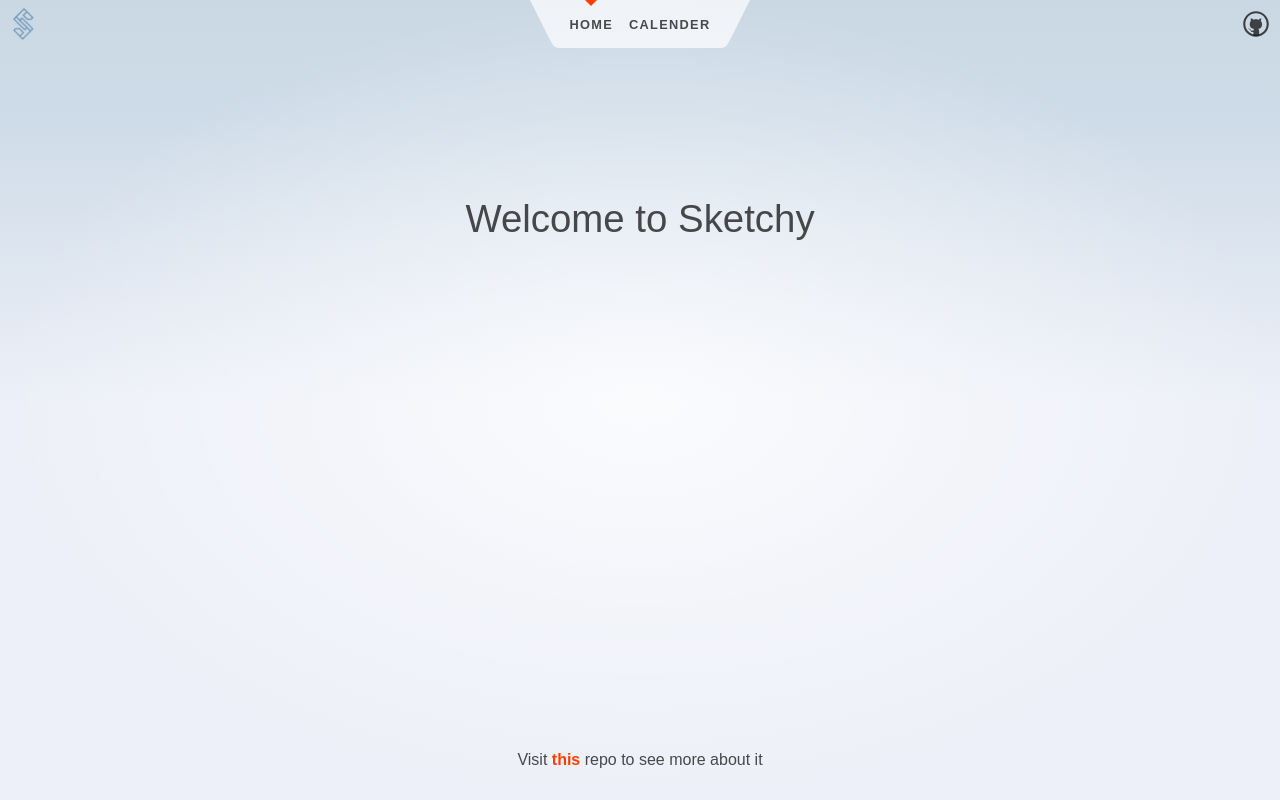
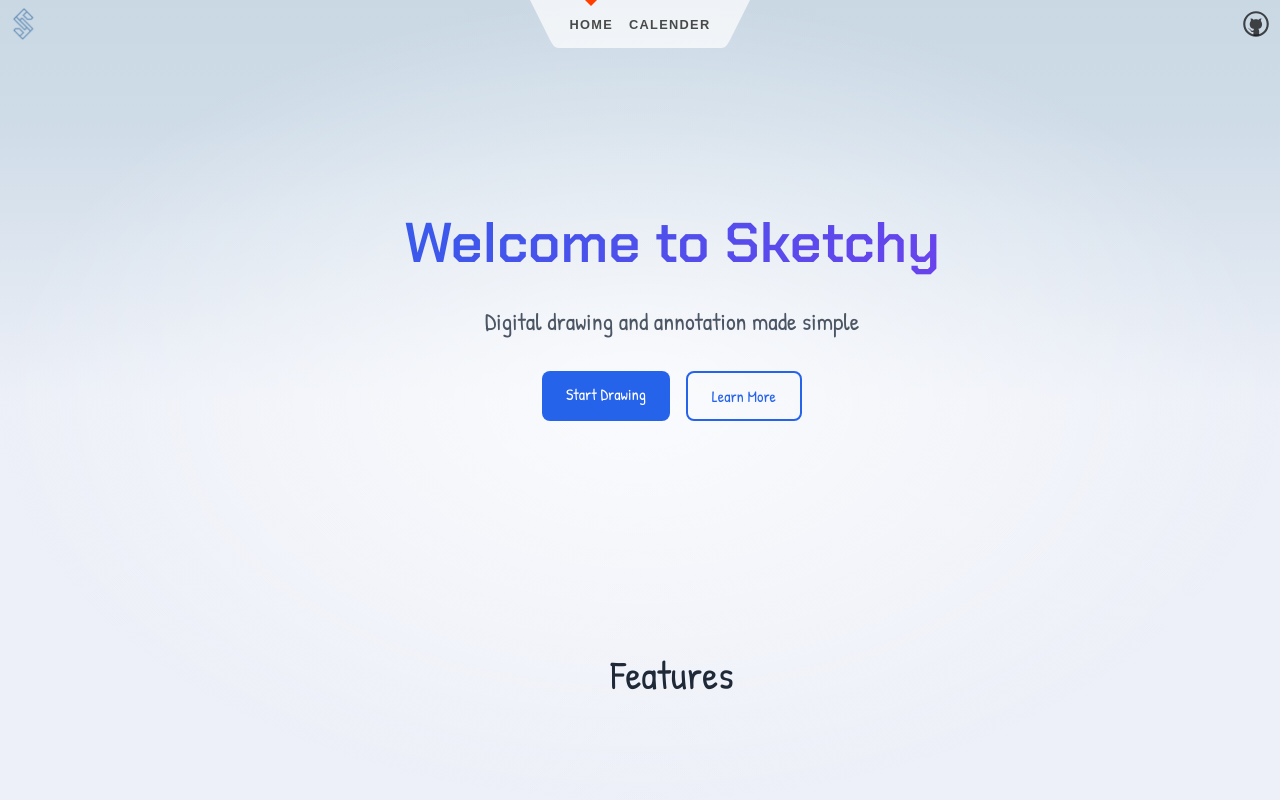
Before and after one commit to Devansh-Walia/calendraw, a SvelteKit app: page / in a window 1280 px wide. Shown: the top 800 px of the page. Built offline with nearby package versions, Linux system fonts and the light colour scheme.

Commit message:
simple landing page setup

```diff
--- a/src/routes/+page.svelte
+++ b/src/routes/+page.svelte
@@ -1,31 +1,204 @@
+<script lang="ts">
+    import { onMount } from 'svelte';
+    import { fade, fly } from 'svelte/transition';
+</script>
+
 <svelte:head>
-    <title>Home</title>
-    <meta name="description" content="Svelte demo app" />
+    <title>Sketchy - Digital Drawing Made Simple</title>
+    <meta
+        name="description"
+        content="A powerful yet simple digital drawing and annotation tool"
+    />
+    <link
+        href="https://fonts.googleapis.com/css2?family=Chakra+Petch:wght@400;600&display=swap"
+        rel="stylesheet"
+    />
 </svelte:head>
 
-<section>
-    <h1 class="welcome">Welcome to Sketchy</h1>
-</section>
+<main>
+    <section class="hero" in:fade>
+        <h1>Welcome to Sketchy</h1>
+        <p class="tagline">Digital drawing and annotation made simple</p>
+        <div class="cta-buttons">
+            <a href="/calender" class="cta-primary">Start Drawing</a>
+            <a href="#features" class="cta-secondary">Learn More</a>
+        </div>
+    </section>
+
+    <section id="features" class="features">
+        <h2>Features</h2>
+        <div class="feature-grid">
+            <div
+                class="feature-card"
+                in:fly={{ y: 50, duration: 1000, delay: 200 }}
+            >
+                <img src="/pen.svg" alt="Drawing Tools" class="feature-icon" />
+                <h3>Drawing Tools</h3>
+                <p>
+                    Express yourself with customizable pen tools, colors, and
+                    stroke widths
+                </p>
+            </div>
+            <div
+                class="feature-card"
+                in:fly={{ y: 50, duration: 1000, delay: 400 }}
+            >
+                <img src="/eraser.svg" alt="Eraser Tool" class="feature-icon" />
+                <h3>Smart Eraser</h3>
+                <p>
+                    Precise erasing with adjustable size for perfect corrections
+                </p>
+            </div>
+            <!-- <div
+                class="feature-card"
+                in:fly={{ y: 50, duration: 1000, delay: 600 }}
+            >
+                <span class="feature-icon text-tool">T</span>
+                <h3>Text Annotations</h3>
+                <p>Add text annotations with customizable fonts and sizes</p>
+            </div> -->
+            <div
+                class="feature-card"
+                in:fly={{ y: 50, duration: 1000, delay: 800 }}
+            >
+                <span class="feature-icon hand-tool">✋</span>
+                <h3>Easy Navigation</h3>
+                <p>Zoom, pan, and move elements with intuitive hand tool</p>
+            </div>
+        </div>
+    </section>
+</main>
 
 <style>
-    section {
-        display: flex;
-        flex-direction: column;
-        justify-content: center;
-        align-items: center;
-        flex: 0.6;
+    main {
+        width: 100%;
+        max-width: 1200px;
+        margin: 0 auto;
+        padding: 2rem;
+    }
+
+    .hero {
+        text-align: center;
+        padding: 4rem 1rem;
+        margin-bottom: 4rem;
     }
 
     h1 {
-        width: 100%;
+        font-family: 'Chakra Petch', sans-serif;
+        font-size: 3.5rem;
+        font-weight: 600;
+        margin-bottom: 1rem;
+        background: linear-gradient(135deg, #2563eb, #7c3aed);
+        -webkit-background-clip: text;
+        -webkit-text-fill-color: transparent;
     }
 
-    .welcome {
-        font-family: 'Chakra Petch', sans-serif;
-        display: block;
-        position: relative;
-        width: 100%;
-        height: 0;
-        padding: 0 0 calc(100% * 495 / 2048) 0;
+    .tagline {
+        font-size: 1.5rem;
+        color: #4b5563;
+        margin-bottom: 2rem;
+    }
+
+    .cta-buttons {
+        display: flex;
+        gap: 1rem;
+        justify-content: center;
+        margin-top: 2rem;
+    }
+
+    .cta-primary,
+    .cta-secondary {
+        padding: 0.75rem 1.5rem;
+        border-radius: 0.5rem;
+        font-weight: 500;
+        text-decoration: none;
+        transition: transform 0.2s;
+    }
+
+    .cta-primary {
+        background: #2563eb;
+        color: white;
+    }
+
+    .cta-secondary {
+        border: 2px solid #2563eb;
+        color: #2563eb;
+    }
+
+    .cta-primary:hover,
+    .cta-secondary:hover {
+        transform: translateY(-2px);
+    }
+
+    .features {
+        padding: 4rem 0;
+    }
+
+    h2 {
+        text-align: center;
+        font-size: 2.5rem;
+        margin-bottom: 3rem;
+        color: #1f2937;
+    }
+
+    .feature-grid {
+        display: grid;
+        grid-template-columns: repeat(auto-fit, minmax(250px, 1fr));
+        gap: 2rem;
+        padding: 0 1rem;
+    }
+
+    .feature-card {
+        background: white;
+        padding: 2rem;
+        border-radius: 1rem;
+        box-shadow: 0 4px 6px -1px rgba(0, 0, 0, 0.1);
+        text-align: center;
+        transition: transform 0.2s;
+    }
+
+    .feature-card:hover {
+        transform: translateY(-5px);
+    }
+
+    .feature-icon {
+        width: 48px;
+        height: 48px;
+        margin-bottom: 1rem;
+    }
+
+    .text-tool {
+        font-size: 2rem;
+        font-weight: bold;
+        color: #2563eb;
+    }
+
+    .hand-tool {
+        font-size: 2rem;
+    }
+
+    h3 {
+        font-size: 1.25rem;
+        margin-bottom: 0.5rem;
+        color: #1f2937;
+    }
+
+    .feature-card p {
+        color: #4b5563;
+        line-height: 1.5;
+    }
+
+    @media (max-width: 768px) {
+        h1 {
+            font-size: 2.5rem;
+        }
+
+        .tagline {
+            font-size: 1.25rem;
+        }
+
+        .feature-grid {
+            grid-template-columns: 1fr;
+        }
     }
 </style>
```
